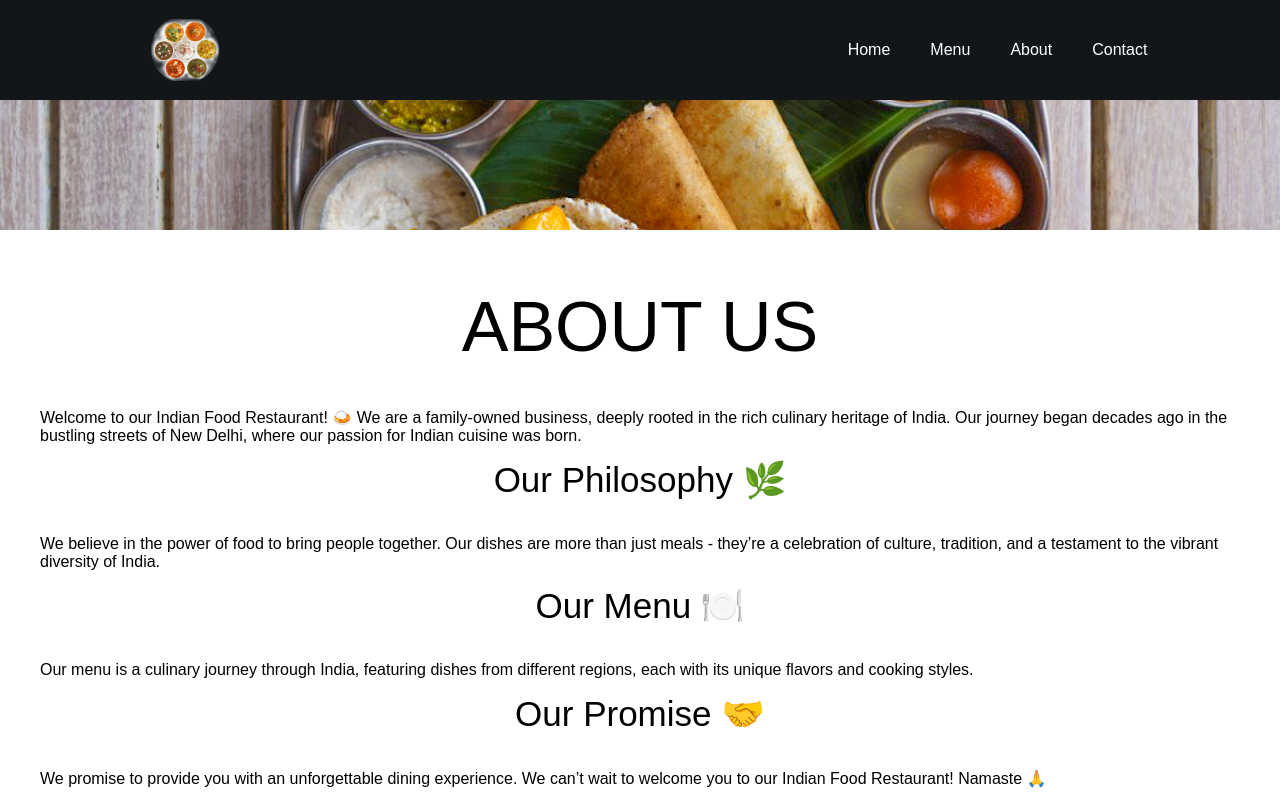
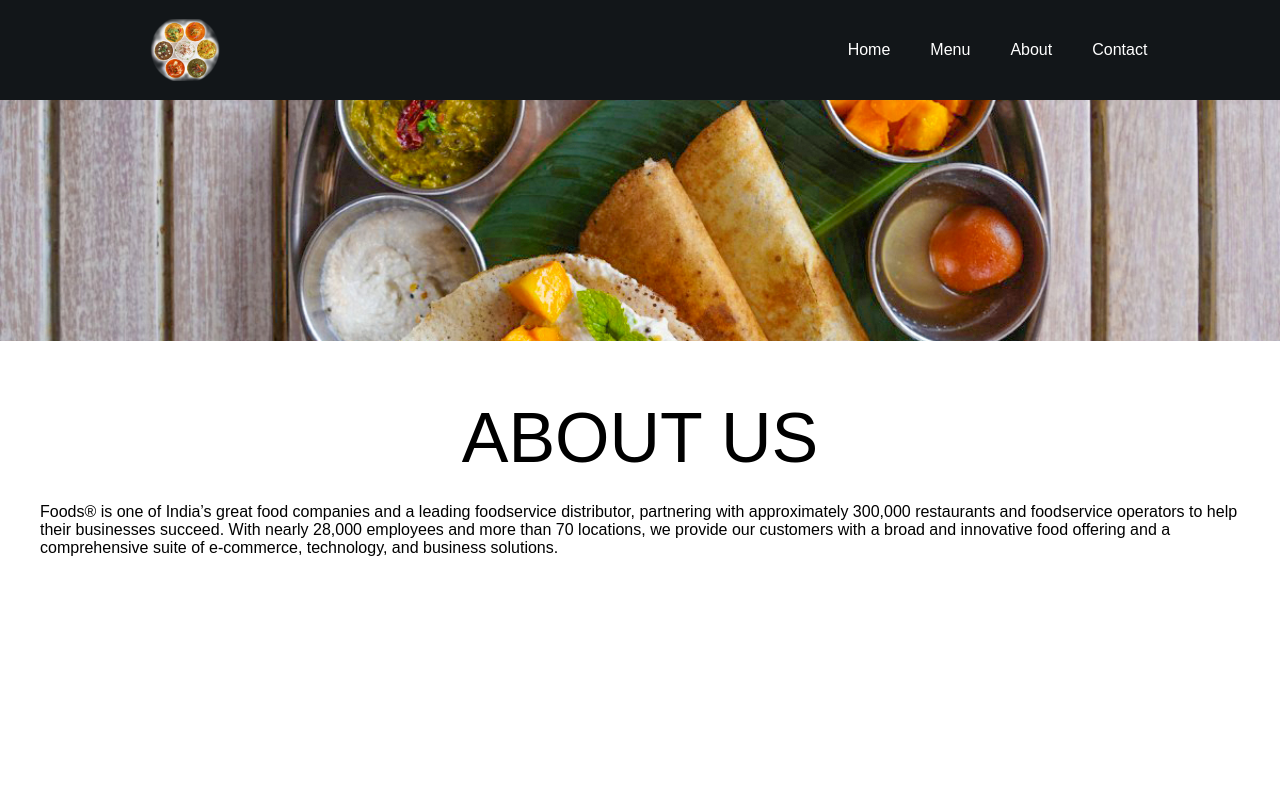
Before and after one commit to BeingAsifk/Food-Order, a React (Create React App) app: page /about in a window 1280 px wide. Shown: the top 800 px of the page. Built offline with nearby package versions, Linux system fonts and the light colour scheme.

Commit message:
Update About.js

```diff
--- a/src/pages/About.js
+++ b/src/pages/About.js
@@ -11,30 +11,7 @@ function About() {
       <div className="aboutBottom">
         <h1> ABOUT US</h1>
         <p>
-          <p>
-            Welcome to our Indian Food Restaurant! 🍛 We are a family-owned
-            business, deeply rooted in the rich culinary heritage of India. Our
-            journey began decades ago in the bustling streets of New Delhi,
-            where our passion for Indian cuisine was born.
-          </p>
-          <h3> Our Philosophy 🌿</h3>
-          <p>
-            We believe in the power of food to bring people together. Our dishes
-            are more than just meals - they’re a celebration of culture,
-            tradition, and a testament to the vibrant diversity of India.
-          </p>
-          <h3> Our Menu 🍽️</h3>
-          <p>
-            Our menu is a culinary journey through India, featuring dishes from
-            different regions, each with its unique flavors and cooking styles.
-
-          </p>
-          <h3>Our Promise 🤝</h3>
-          <p>
-            We promise to provide you with an unforgettable dining experience.
-            We can’t wait to welcome you to our Indian Food
-            Restaurant! Namaste 🙏
-          </p>
+         Foods® is one of India’s great food companies and a leading foodservice distributor, partnering with approximately 300,000 restaurants and foodservice operators to help their businesses succeed. With nearly 28,000 employees and more than 70 locations, we provide our customers with a broad and innovative food offering and a comprehensive suite of e-commerce, technology, and business solutions.
         </p>
       </div>
     </div>
```
